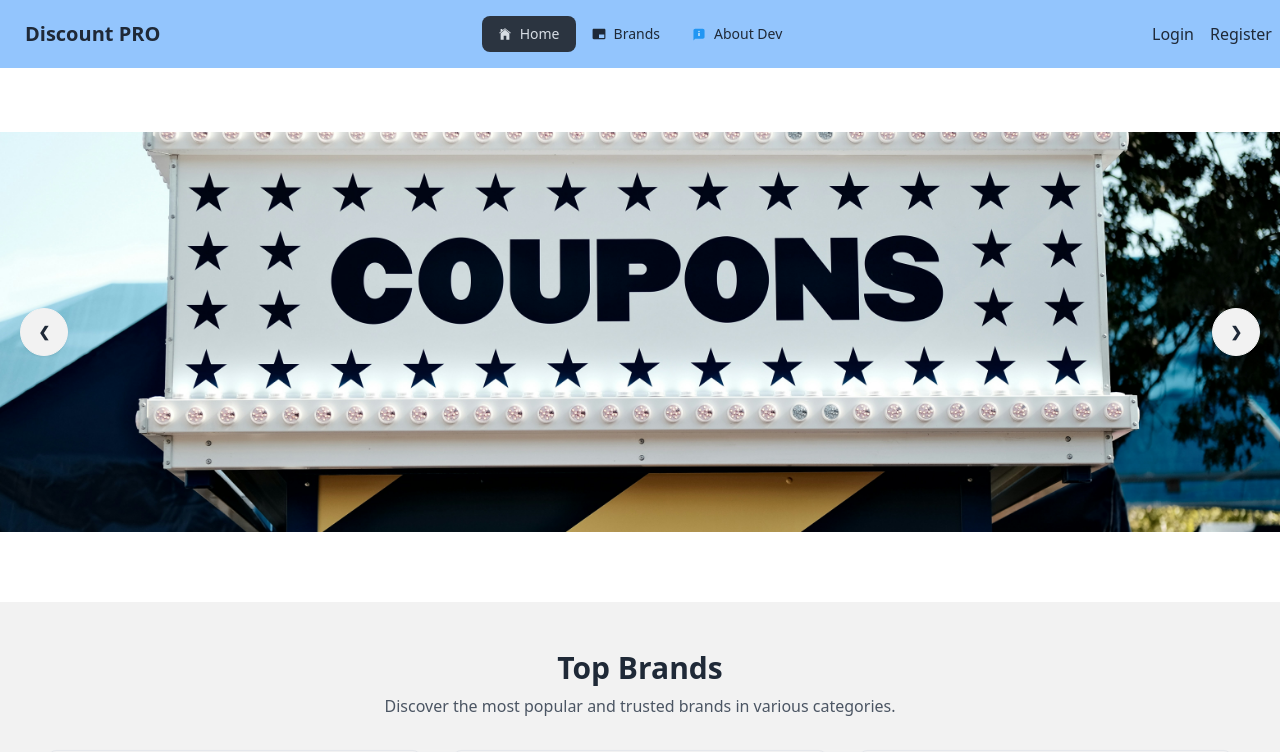
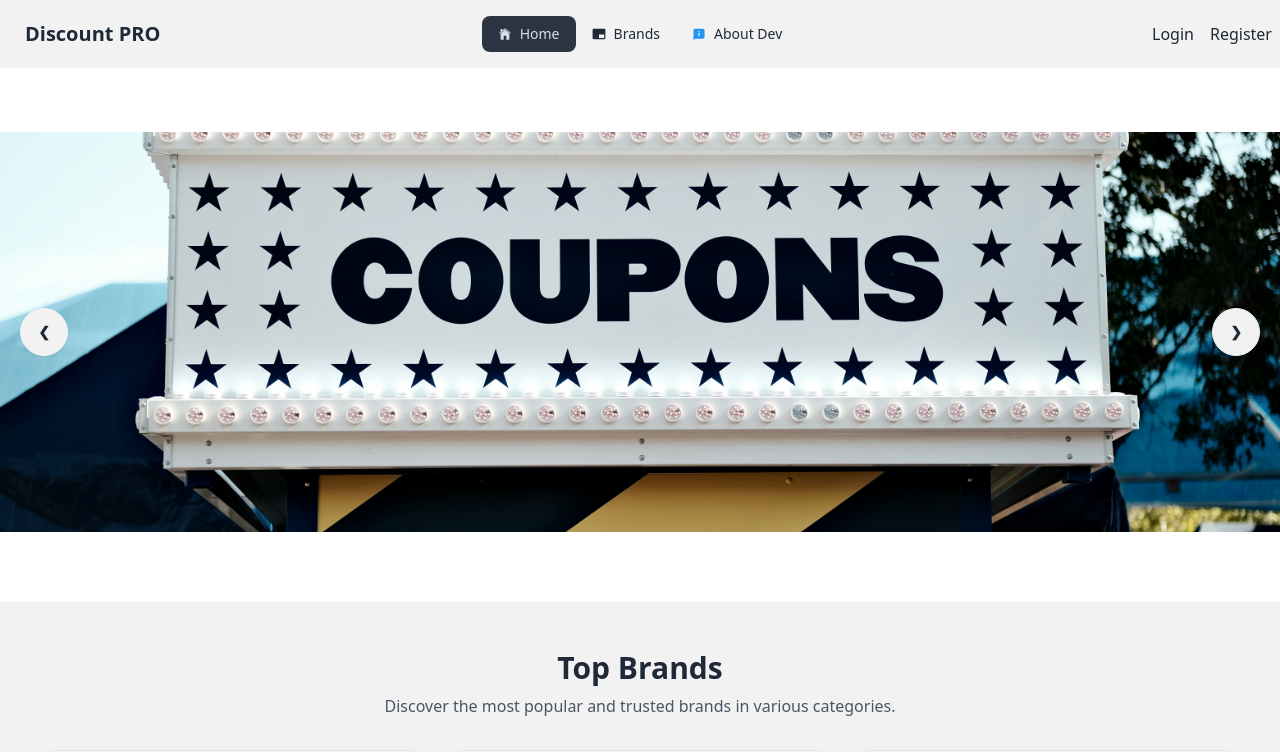
Before and after one commit to arman-miaa/Discount_PRO, a React (Vite) app: page / in a window 1280 px wide. Shown: the top 752 px of the page. Built offline with nearby package versions, Linux system fonts and the light colour scheme; no server answers.

Commit message:
added firebase live link on readme.md file

```diff
--- a/src/components/Header.jsx
+++ b/src/components/Header.jsx
@@ -43,7 +43,7 @@ const Header = () => {
 
   return (
     <div className="bg-base-200 ">
-      <div className="navbar  container mx-auto bg-blue-300">
+      <div className="navbar  container mx-auto ">
         <div className="navbar-start">
           <div className="dropdown">
             <div tabIndex={0} role="button" className="btn btn-ghost lg:hidden">
```
Also changed, not shown: 1 other file (tests, documents, lock files or other folders).
